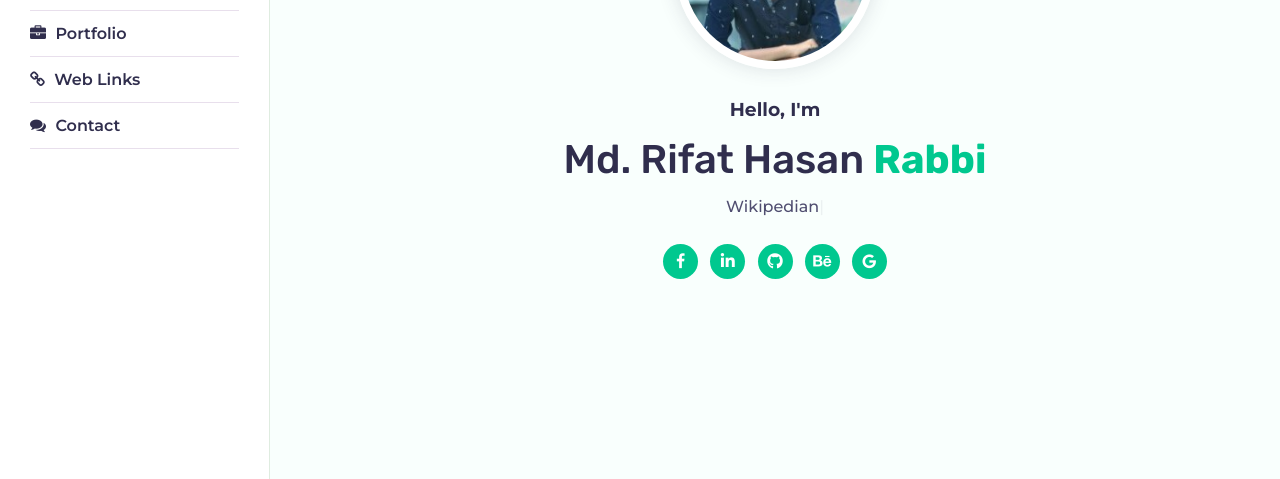
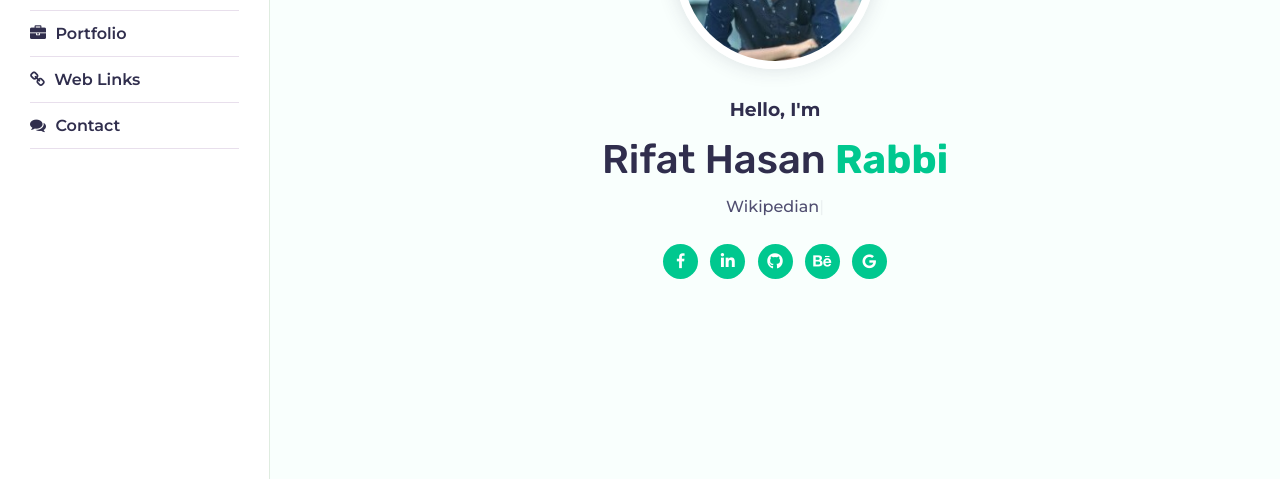
Before and after one commit to RHRabbi/RHRabbi.github.io, a plain HTML site: page index.html in a window 1280 px wide. Shown: the part 321-800 px from the top of the page. Drawn offline with Linux system fonts and the light colour scheme; a web font is replaced by a local one.

Commit message:
Update index.html

```diff
--- a/index.html
+++ b/index.html
@@ -117,7 +117,7 @@
               alt="Rifat" class="shadow-dark" />
             <h3>Hello, I'm</h3>
             <h1>
-              Md. Rifat Hasan
+              Rifat Hasan
               <span style="color: #00c88f; font-size: 40px; font-weight: 700">Rabbi</span>
             </h1>
             <span class="iTyped"></span>
```
